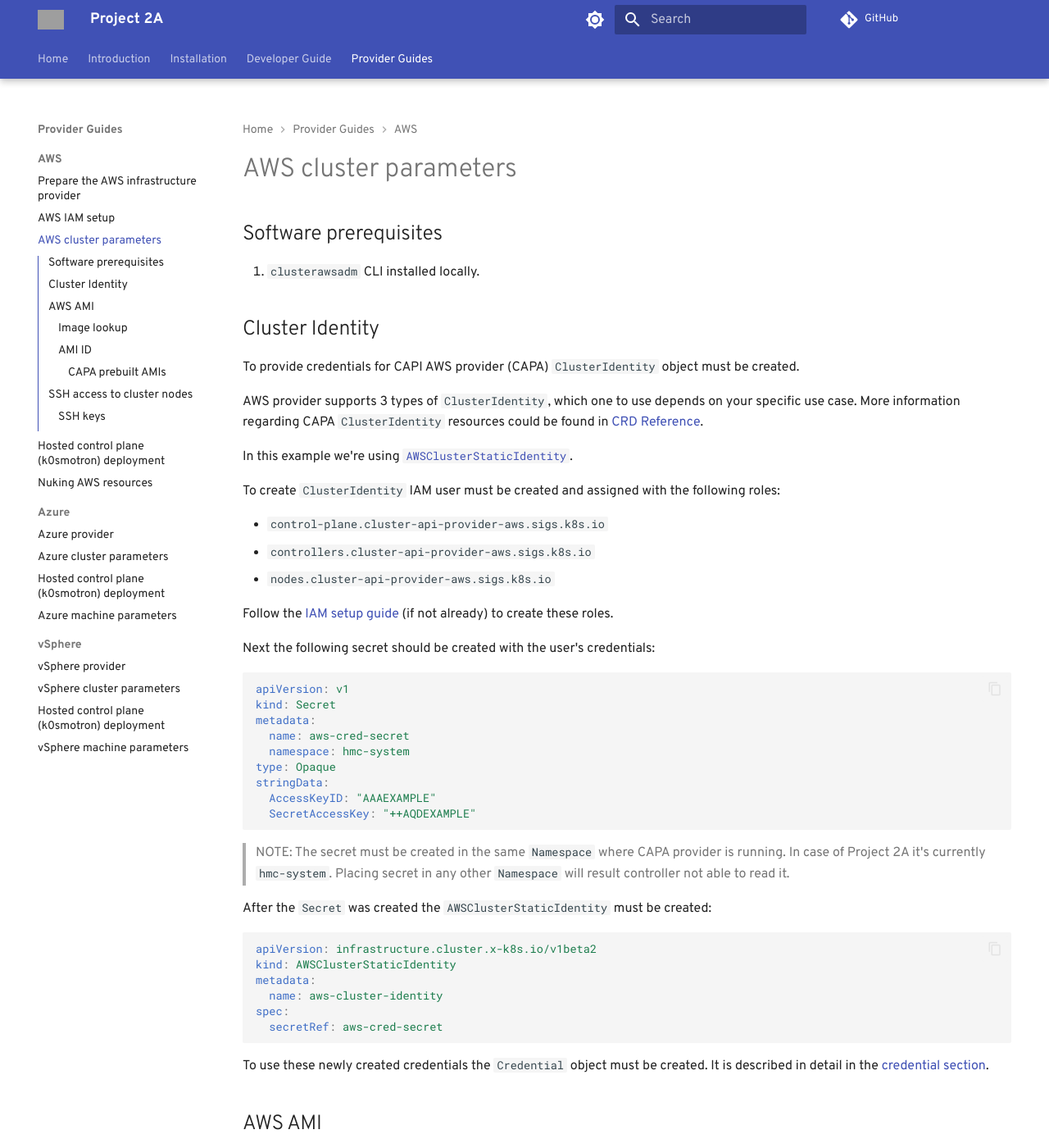
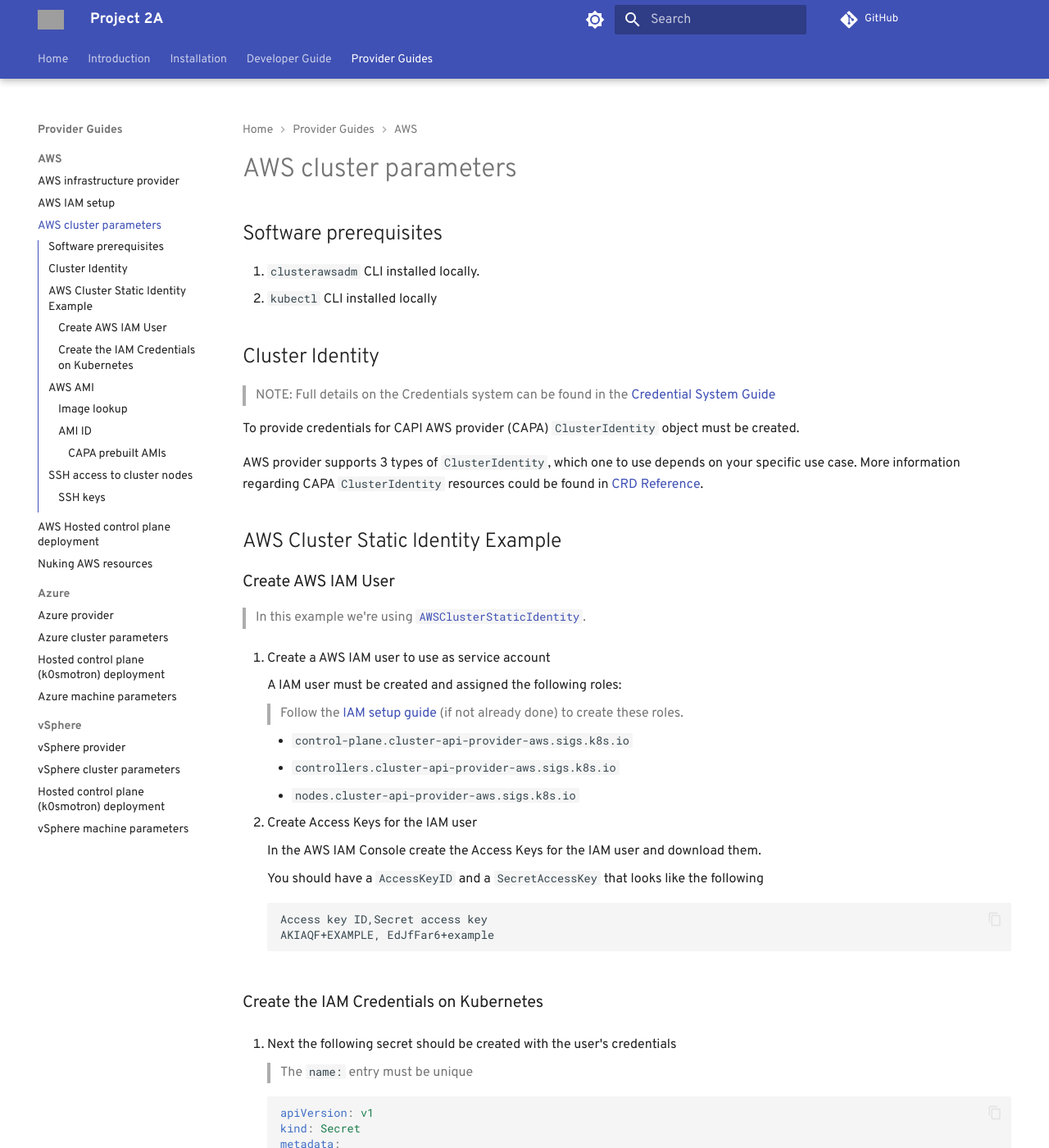
Before and after one commit to wrkode/project-2a-docs, an MkDocs documentation site: the page built from docs/aws/cluster-parameters.md, in a window 1280 px wide and 1400 px high. Shown: the whole window at 82% size. Built offline with MkDocs 1.6.1 and Material for MkDocs 9.7.7, drawn with Linux system fonts in a browser that asks for light colours; comment, search, counter and statistics services are not loaded; some of the changed text lies outside the part shown; grey boxes are pictures that could not be loaded.

Commit message:
AWS docs cleanup and alignment to new creds

````diff
--- a/docs/aws/cluster-parameters.md
+++ b/docs/aws/cluster-parameters.md
@@ -3,8 +3,12 @@
 ## Software prerequisites
 
 1. `clusterawsadm` CLI installed locally.
+2. `kubectl` CLI installed locally
 
 ## Cluster Identity
+
+> NOTE:
+> Full details on the Credentials system can be found in the [Credential System Guide](/credential/main/)
 
 To provide credentials for CAPI AWS provider (CAPA) `ClusterIdentity` object
 must be created.
@@ -13,50 +17,94 @@
 your specific use case. More information regarding CAPA `ClusterIdentity`
 resources could be found in [CRD Reference](https://cluster-api-aws.sigs.k8s.io/crd/).
 
-In this example we're using [`AWSClusterStaticIdentity`](https://cluster-api-aws.sigs.k8s.io/crd/#infrastructure.cluster.x-k8s.io/v1beta1.AWSClusterStaticIdentity).
+## AWS Cluster Static Identity Example
 
-To create `ClusterIdentity` IAM user must be created and assigned with the
-following roles:
+### Create AWS IAM User
+> In this example we're using [`AWSClusterStaticIdentity`](https://cluster-api-aws.sigs.k8s.io/crd/#infrastructure.cluster.x-k8s.io/v1beta1.AWSClusterStaticIdentity).
 
-- `control-plane.cluster-api-provider-aws.sigs.k8s.io`
-- `controllers.cluster-api-provider-aws.sigs.k8s.io`
-- `nodes.cluster-api-provider-aws.sigs.k8s.io`
+1. Create a AWS IAM user to use as service account
 
-Follow the [IAM setup guide](cloudformation.md#aws-iam-setup) (if not already)
+    A IAM user must be created and assigned the following roles:
+    > Follow the [IAM setup guide](cloudformation.md#aws-iam-setup) (if not already done)
 to create these roles.
 
-Next the following secret should be created with the user's credentials:
+    - `control-plane.cluster-api-provider-aws.sigs.k8s.io`
+    - `controllers.cluster-api-provider-aws.sigs.k8s.io`
+    - `nodes.cluster-api-provider-aws.sigs.k8s.io`
 
-```yaml
-apiVersion: v1
-kind: Secret
-metadata:
-  name: aws-cred-secret
-  namespace: hmc-system
-type: Opaque
-stringData:
-  AccessKeyID: "AAAEXAMPLE"
-  SecretAccessKey: "++AQDEXAMPLE"
-```
 
-> NOTE:
-> The secret must be created in the same `Namespace` where CAPA provider is
-> running. In case of Project 2A it's currently `hmc-system`. Placing secret in
-> any other `Namespace` will result controller not able to read it.
+2. Create Access Keys for the IAM user
 
-After the `Secret` was created the `AWSClusterStaticIdentity` must be created:
+    In the AWS IAM Console create the Access Keys for the IAM user and download them.
 
-```yaml
-apiVersion: infrastructure.cluster.x-k8s.io/v1beta2
-kind: AWSClusterStaticIdentity
-metadata:
-  name: aws-cluster-identity
-spec:
-  secretRef: aws-cred-secret
-```
+    You should have a `AccessKeyID` and a `SecretAccessKey` that looks like the following
+    ```
+    Access key ID,Secret access key
+    AKIAQF+EXAMPLE, EdJfFar6+example
+    ```
 
-To use these newly created credentials the `Credential` object must be
-created. It is described in detail in the [credential section](../credential/main.md).
+### Create the IAM Credentials on Kubernetes
+
+1. Next the following secret should be created with the user's credentials
+
+    > The `name:` entry must be unique
+
+    ```yaml
+    apiVersion: v1
+    kind: Secret
+    metadata:
+      name: aws-cluster-identity-secret
+      namespace: hmc-system
+    type: Opaque
+    stringData:
+      AccessKeyID: AKIAQF+EXAMPLE
+      SecretAccessKey: EdJfFar6+example
+    ```
+
+    > NOTE:
+    > The secret must be created in the same `Namespace` where CAPA provider is
+    > running. In case of Project 2A it's currently `hmc-system`. Placing secret in
+    > any other `Namespace` will result controller not able to read it.
+
+2. Then `AWSClusterStaticIdentity` must be created
+
+    > The `secretRef` must match the `name` of the secret that was created in the previous step
+
+    ```yaml
+    apiVersion: infrastructure.cluster.x-k8s.io/v1beta2
+    kind: AWSClusterStaticIdentity
+    metadata:
+      name: aws-cluster-identity
+      namespace: hmc-system
+    spec:
+      secretRef: aws-cluster-identity-secret
+      allowedNamespaces:
+        selector:
+          matchLabels: {}
+    ```
+
+3. Finally the `Credential` object needs to be created
+
+    In the `identityRef:` section the `kind:` must be `AWSClusterStaticIdentity` and the `name:` must match of the `AWSClusterStaticIdentity` object.
+
+    ```yaml
+    apiVersion: hmc.mirantis.com/v1alpha1
+    kind: Credential
+    metadata:
+      name: aws-cluster-identity-cred
+      namespace: hmc-system
+    spec:
+      description: "Credential Example"
+      identityRef:
+        apiVersion: infrastructure.cluster.x-k8s.io/v1beta2
+        kind: AWSClusterStaticIdentity
+        name: aws-cluster-identity
+        namespace: hmc-system
+    ```
+
+    > NOTE:
+    > To use these newly created credentials the `Credential` object must be
+    > created. It is described in detail in the [credential section](../credential/main.md).
 
 ## AWS AMI
 
````
Also changed, not shown: docs/aws/cloudformation.md (+2 -1 lines), docs/aws/hosted-control-plane.md (+3 -1 lines), docs/aws/main.md (+22 -6 lines).
